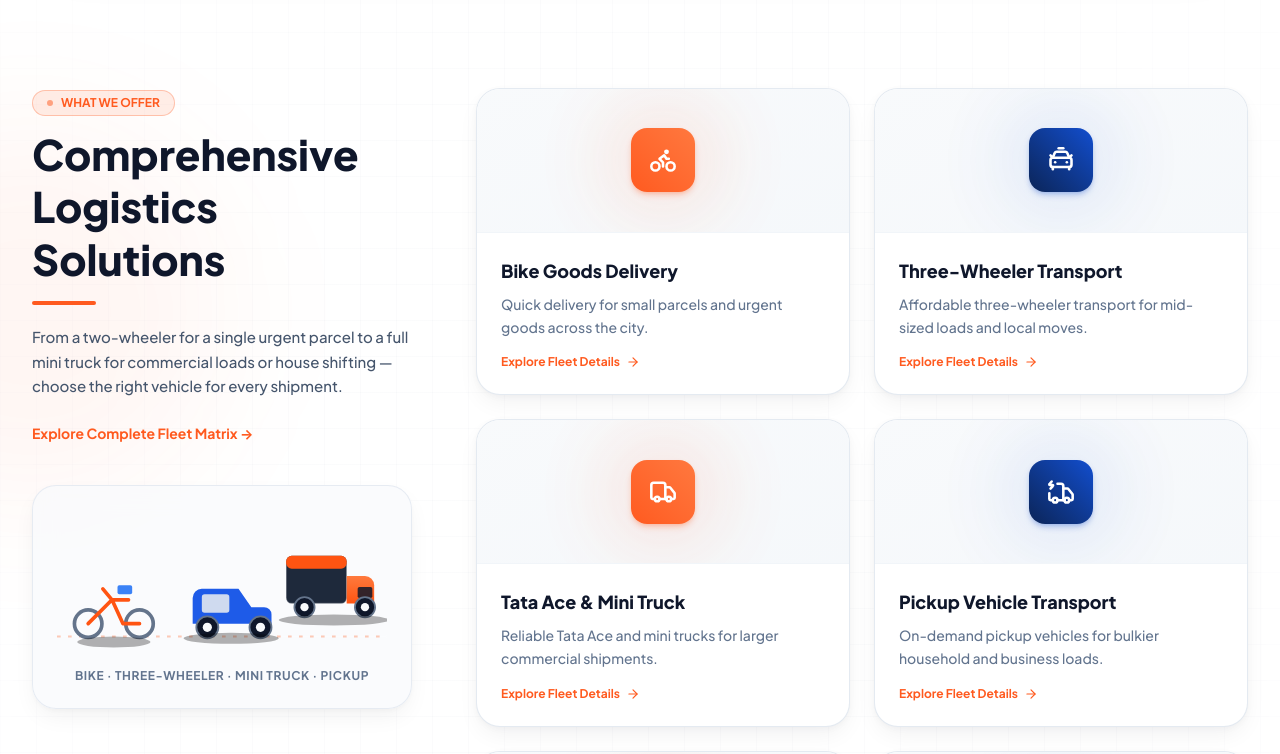
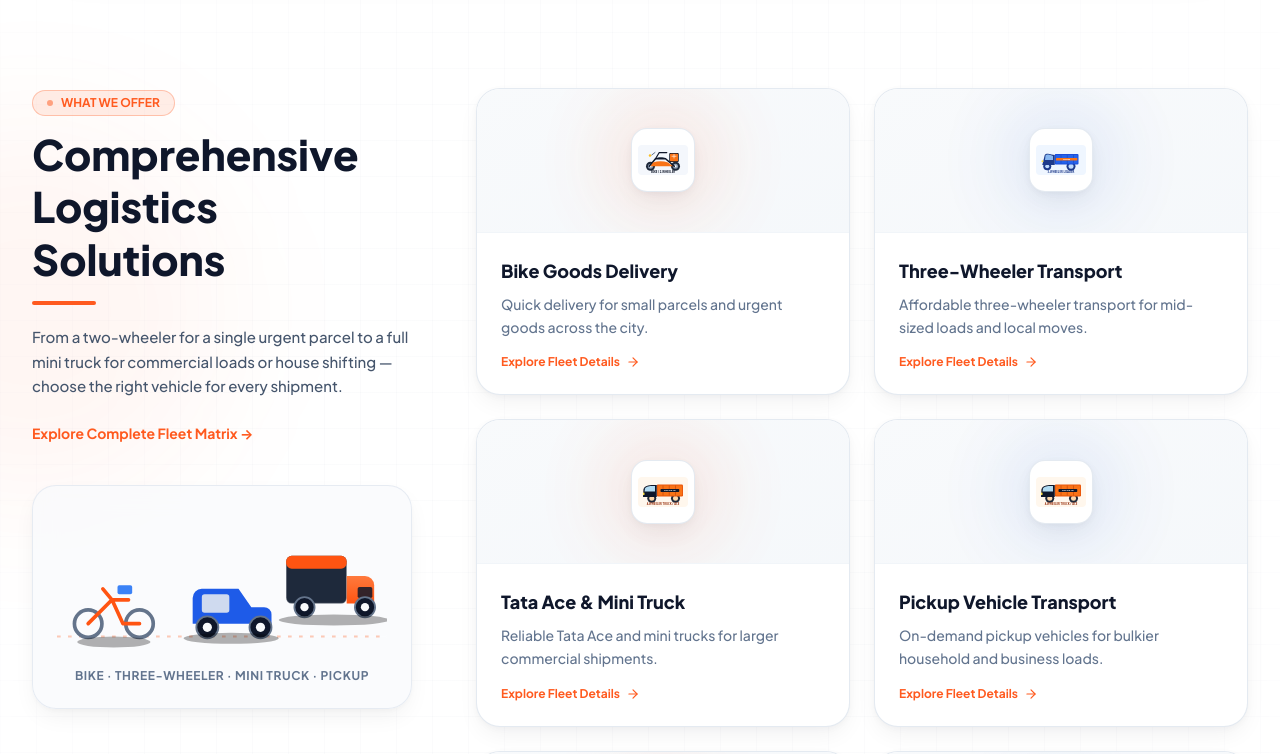
Before and after one commit to fayyaz7869/shifteronlinewebsite, a React (Vite) app: page / in a window 1280 px wide. Shown: the part 1160-1914 px from the top of the page. Built offline with nearby package versions, Linux system fonts and the light colour scheme; no server answers.

Commit message:
fix(media): connect fleet images to service cards and showcase, clean admin slots, and fix live media fetch

```diff
--- a/src/components/services/ServiceCard.tsx
+++ b/src/components/services/ServiceCard.tsx
@@ -27,17 +27,19 @@ export function ServiceCard({ icon: Icon, image, title, description, accent, to
             }`}
           />
           <span
-            className={`relative grid h-16 w-16 place-items-center rounded-2xl transition-transform duration-300 group-hover:scale-110 shadow-md p-2 overflow-hidden ${
-              accent === 'orange'
-                ? 'bg-gradient-to-tr from-orange to-orange-light text-white shadow-orange/25'
-                : 'bg-gradient-to-tr from-navy to-royal text-white shadow-royal/25'
+            className={`relative grid h-16 w-16 place-items-center rounded-2xl transition-transform duration-300 group-hover:scale-110 shadow-md p-1.5 overflow-hidden ${
+              image
+                ? 'bg-white border border-slate-200/90 shadow-soft'
+                : accent === 'orange'
+                  ? 'bg-gradient-to-tr from-orange to-orange-light text-white shadow-orange/25'
+                  : 'bg-gradient-to-tr from-navy to-royal text-white shadow-royal/25'
             }`}
           >
             {image ? (
               <img
                 src={image}
                 alt={title}
-                className="max-h-full max-w-full object-contain drop-shadow"
+                className="h-full w-full object-contain rounded-xl"
               />
             ) : (
               <Icon size={28} strokeWidth={2.2} />
--- a/src/components/services/Services.tsx
+++ b/src/components/services/Services.tsx
@@ -18,8 +18,8 @@ import { FleetShowcase } from './FleetShowcase';
 import { useSiteMedia } from '../../context/useSiteMedia';
 
 interface ServiceItem {
-  iconSlotKey: string;
-  fleetSlotKey: string;
+  fleetKey: string;
+  defaultImage: string;
   icon: LucideIcon;
   title: string;
   description: string;
@@ -29,8 +29,8 @@ interface ServiceItem {
 
 const services: ServiceItem[] = [
   {
-    iconSlotKey: 'service_icon_bike',
-    fleetSlotKey: 'fleet_bike',
+    fleetKey: 'fleet_bike',
+    defaultImage: '/vehicles/bike.svg',
     icon: Bike,
     title: 'Bike Goods Delivery',
     description: 'Quick delivery for small parcels and urgent goods across the city.',
@@ -38,8 +38,8 @@ const services: ServiceItem[] = [
     to: '/fleet/bike',
   },
   {
-    iconSlotKey: 'service_icon_3wheeler',
-    fleetSlotKey: 'fleet_3wheeler',
+    fleetKey: 'fleet_3wheeler',
+    defaultImage: '/vehicles/3wheeler.svg',
     icon: CarTaxiFront,
     title: 'Three-Wheeler Transport',
     description: 'Affordable three-wheeler transport for mid-sized loads and local moves.',
@@ -47,8 +47,8 @@ const services: ServiceItem[] = [
     to: '/fleet/three-wheeler',
   },
   {
-    iconSlotKey: 'service_icon_tata_ace',
-    fleetSlotKey: 'fleet_tata_ace',
+    fleetKey: 'fleet_tata_ace',
+    defaultImage: '/vehicles/4wheeler.svg',
     icon: Truck,
     title: 'Tata Ace & Mini Truck',
     description: 'Reliable Tata Ace and mini trucks for larger commercial shipments.',
@@ -56,8 +56,8 @@ const services: ServiceItem[] = [
     to: '/fleet/tata-ace',
   },
   {
-    iconSlotKey: 'service_icon_pickup',
-    fleetSlotKey: 'fleet_pickup',
+    fleetKey: 'fleet_pickup',
+    defaultImage: '/vehicles/4wheeler.svg',
     icon: TruckElectric,
     title: 'Pickup Vehicle Transport',
     description: 'On-demand pickup vehicles for bulkier household and business loads.',
@@ -65,8 +65,8 @@ const services: ServiceItem[] = [
     to: '/fleet/pickup',
   },
   {
-    iconSlotKey: 'service_icon_house_shifting',
-    fleetSlotKey: 'fleet_tata_ace',
+    fleetKey: 'fleet_tata_ace',
+    defaultImage: '/vehicles/4wheeler.svg',
     icon: Home,
     title: 'Household Goods Transport',
     description: 'Careful, secure transport for home shifting and personal belongings.',
@@ -74,8 +74,8 @@ const services: ServiceItem[] = [
     to: '/fleet/house-shifting',
   },
   {
-    iconSlotKey: 'service_icon_commercial',
-    fleetSlotKey: 'fleet_pickup',
+    fleetKey: 'fleet_pickup',
+    defaultImage: '/vehicles/4wheeler.svg',
     icon: Building2,
     title: 'Business & Commercial Logistics',
     description: 'End-to-end logistics support for retailers, wholesalers and enterprises.',
@@ -141,14 +141,13 @@ export function Services() {
 
           <div className="grid grid-cols-1 gap-6 sm:grid-cols-2">
             {services.map((service, i) => {
-              // 1. Check for dedicated card icon upload, 2. Check for fleet vehicle image upload, 3. Empty (fallback to Lucide icon)
-              const cardImage = getMediaUrl(service.iconSlotKey, getMediaUrl(service.fleetSlotKey, ''));
+              const cardImage = getMediaUrl(service.fleetKey, service.defaultImage);
 
               return (
                 <ScrollReveal key={service.title} delay={i * 0.06}>
                   <ServiceCard
                     icon={service.icon}
-                    image={cardImage || undefined}
+                    image={cardImage}
                     title={service.title}
                     description={service.description}
                     accent={service.accent}
--- a/src/lib/adminApi.ts
+++ b/src/lib/adminApi.ts
@@ -138,7 +138,7 @@ export interface SiteMediaItem {
 
 export async function getPublicMedia(): Promise<{ media: SiteMediaItem[]; map: Record<string, string> }> {
   try {
-    const res = await fetch(`${API_URL}/api/media`);
+    const res = await requestWithFallback('/api/media');
     if (res.ok) return await res.json();
   } catch {
     // Graceful fallback
--- a/src/pages/FleetDetailPage.tsx
+++ b/src/pages/FleetDetailPage.tsx
@@ -17,13 +17,13 @@ import { FLEET_DETAILS, type VehicleDetail } from '../data/fleetData';
 import { ScrollReveal } from '../components/ui/ScrollReveal';
 import { useSiteMedia } from '../context/useSiteMedia';
 
-const VEHICLE_SLOT_KEYS: Record<string, { primary: string; fallback?: string }> = {
-  bike: { primary: 'fleet_bike' },
-  'three-wheeler': { primary: 'fleet_3wheeler' },
-  'tata-ace': { primary: 'fleet_tata_ace' },
-  pickup: { primary: 'fleet_pickup' },
-  'house-shifting': { primary: 'fleet_house_shifting', fallback: 'fleet_tata_ace' },
-  'commercial-logistics': { primary: 'fleet_commercial', fallback: 'fleet_pickup' },
+const VEHICLE_SLOT_KEYS: Record<string, string> = {
+  bike: 'fleet_bike',
+  'three-wheeler': 'fleet_3wheeler',
+  'tata-ace': 'fleet_tata_ace',
+  pickup: 'fleet_pickup',
+  'house-shifting': 'fleet_tata_ace',
+  'commercial-logistics': 'fleet_pickup',
 };
 
 export function FleetDetailPage() {
@@ -37,11 +37,8 @@ export function FleetDetailPage() {
   }, [vehicleId]);
 
   const getFleetVehicleImage = (id: string, defaultImg: string) => {
-    const slotDef = VEHICLE_SLOT_KEYS[id];
-    if (!slotDef) return defaultImg;
-    return slotDef.fallback
-      ? getMediaUrl(slotDef.primary, getMediaUrl(slotDef.fallback, defaultImg))
-      : getMediaUrl(slotDef.primary, defaultImg);
+    const slotKey = VEHICLE_SLOT_KEYS[id];
+    return slotKey ? getMediaUrl(slotKey, defaultImg) : defaultImg;
   };
 
   // Lookup vehicle or default to tata-ace
--- a/src/pages/admin/AdminDashboard.tsx
+++ b/src/pages/admin/AdminDashboard.tsx
@@ -47,7 +47,7 @@ interface MediaSlotDef {
   title: string;
   description: string;
   defaultImage: string;
-  category: 'Hero & Branding' | 'Fleet Vehicles' | 'Service Card Icons';
+  category: 'Hero & Branding' | 'Fleet Vehicles';
 }
 
 const MEDIA_SLOTS: MediaSlotDef[] = [
@@ -68,86 +68,30 @@ const MEDIA_SLOTS: MediaSlotDef[] = [
   {
     key: 'fleet_tata_ace',
     title: 'Tata Ace (Chhota Hathi) Photo',
-    description: 'Showcased in fleet catalog, vehicle detail pages, and driver partner section',
+    description: 'Showcased in Comprehensive Logistics Solutions, Choose Vehicle fleet showcase, and driver partner section',
     defaultImage: '/vehicles/4wheeler.svg',
     category: 'Fleet Vehicles',
   },
   {
     key: 'fleet_pickup',
     title: 'Pickup 8ft / Bolero Truck Photo',
-    description: 'Heavy logistics 8ft cargo truck illustration and detail pages',
+    description: 'Showcased in Comprehensive Logistics Solutions, Choose Vehicle fleet showcase, and heavy logistics section',
     defaultImage: '/vehicles/4wheeler.svg',
     category: 'Fleet Vehicles',
   },
   {
     key: 'fleet_3wheeler',
     title: '3-Wheeler E-Loader Photo',
-    description: 'Wholesale market freight e-loader vehicle photo and detail pages',
+    description: 'Showcased in Comprehensive Logistics Solutions, Choose Vehicle fleet showcase, and mid-sized cargo section',
     defaultImage: '/vehicles/3wheeler.svg',
     category: 'Fleet Vehicles',
   },
   {
     key: 'fleet_bike',
     title: '2-Wheeler Express Delivery Bike',
-    description: 'Express parcel bike delivery photo and detail pages',
+    description: 'Showcased in Comprehensive Logistics Solutions, Choose Vehicle fleet showcase, and express delivery section',
     defaultImage: '/vehicles/bike.svg',
     category: 'Fleet Vehicles',
-  },
-  {
-    key: 'fleet_house_shifting',
-    title: 'Household Goods Transport Photo',
-    description: 'Showcased in household shifting detail pages',
-    defaultImage: '/vehicles/4wheeler.svg',
-    category: 'Fleet Vehicles',
-  },
-  {
-    key: 'fleet_commercial',
-    title: 'Business & Commercial Logistics Photo',
-    description: 'Showcased in commercial logistics B2B enterprise detail pages',
-    defaultImage: '/vehicles/4wheeler.svg',
-    category: 'Fleet Vehicles',
-  },
-  {
-    key: 'service_icon_bike',
-    title: 'Card 1 Icon: Bike Goods Delivery',
-    description: 'Custom icon/image for the Bike Goods Delivery card badge on homepage',
-    defaultImage: '/vehicles/bike.svg',
-    category: 'Service Card Icons',
-  },
-  {
-    key: 'service_icon_3wheeler',
-    title: 'Card 2 Icon: Three-Wheeler Transport',
-    description: 'Custom icon/image for the Three-Wheeler Transport card badge on homepage',
-    defaultImage: '/vehicles/3wheeler.svg',
-    category: 'Service Card Icons',
-  },
-  {
-    key: 'service_icon_tata_ace',
-    title: 'Card 3 Icon: Tata Ace & Mini Truck',
-    description: 'Custom icon/image for the Tata Ace card badge on homepage',
-    defaultImage: '/vehicles/4wheeler.svg',
-    category: 'Service Card Icons',
-  },
-  {
-    key: 'service_icon_pickup',
-    title: 'Card 4 Icon: Pickup Vehicle Transport',
-    description: 'Custom icon/image for the Pickup Vehicle card badge on homepage',
-    defaultImage: '/vehicles/4wheeler.svg',
-    category: 'Service Card Icons',
-  },
-  {
-    key: 'service_icon_house_shifting',
-    title: 'Card 5 Icon: Household Goods Transport',
-    description: 'Custom icon/image for the Household Goods Shifting card badge on homepage',
-    defaultImage: '/vehicles/4wheeler.svg',
-    category: 'Service Card Icons',
-  },
-  {
-    key: 'service_icon_commercial',
-    title: 'Card 6 Icon: Commercial Logistics',
-    description: 'Custom icon/image for the Commercial Logistics card badge on homepage',
-    defaultImage: '/vehicles/4wheeler.svg',
-    category: 'Service Card Icons',
   },
 ];
 
```
